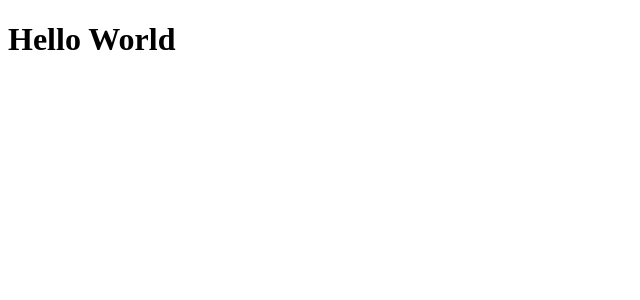
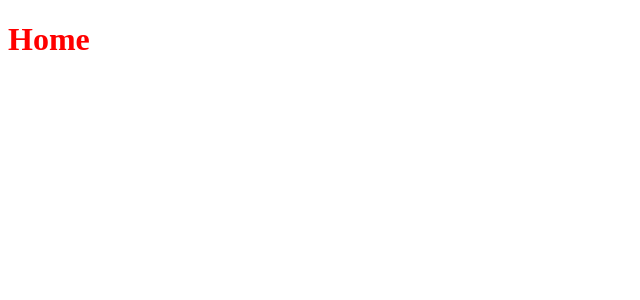
Before and after one commit to atiliosilfer/ignews, a Next.js app: page / in a window 1280 px wide. Shown: the top 300 px of the page, without its empty margins (0-640 px from the left). Built offline with nearby package versions, Linux system fonts and the light colour scheme.

Commit message:
integranso sass e styles

```diff
--- a/package.json
+++ b/package.json
@@ -11,7 +11,8 @@
   "dependencies": {
     "next": "12.1.0",
     "react": "17.0.2",
-    "react-dom": "17.0.2"
+    "react-dom": "17.0.2",
+    "sass": "^1.49.9"
   },
   "devDependencies": {
     "@types/node": "^17.0.21",
--- a/src/pages/index.tsx
+++ b/src/pages/index.tsx
@@ -1,3 +1,5 @@
+import styles from "../styles/home.module.scss";
+
 export default function Home() {
-  return <h1>Hello World</h1>;
+  return <h1 className={styles.title}>Home</h1>;
 }
--- /dev/null
+++ b/src/styles/home.module.scss
@@ -0,0 +1,3 @@
+.title {
+  color: red;
+}
```
Also changed, not shown: 1 other file (tests, documents, lock files or other folders).
